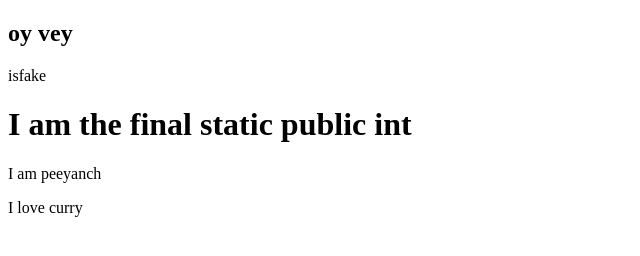
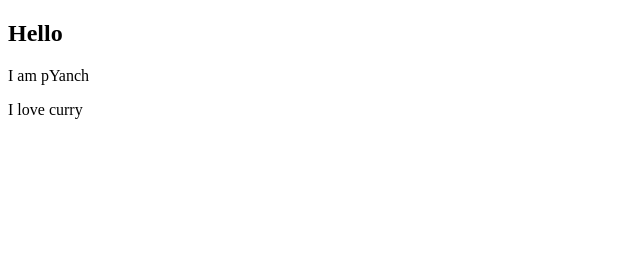
Before and after one commit to 65manboy/boba-drops, a plain HTML site: page index.html in a window 1280 px wide. Shown: the whole page, without its empty margins (0-640 px from the left). Drawn offline with Linux system fonts and the light colour scheme.

Commit message:
Update content in index.html

```diff
--- a/index.html
+++ b/index.html
@@ -2,11 +2,8 @@
 <html>
   <head> </head>
   <body>
-<h2>oy vey</h2>
-<p> isfake</p>
-
-<h1> I am the final static public int </h1>
-<p>I am peeyanch</p>
+<h2>Hello</h2>
+<p> I am pYanch</p>
 <p>I love curry </p>
 
 
```
